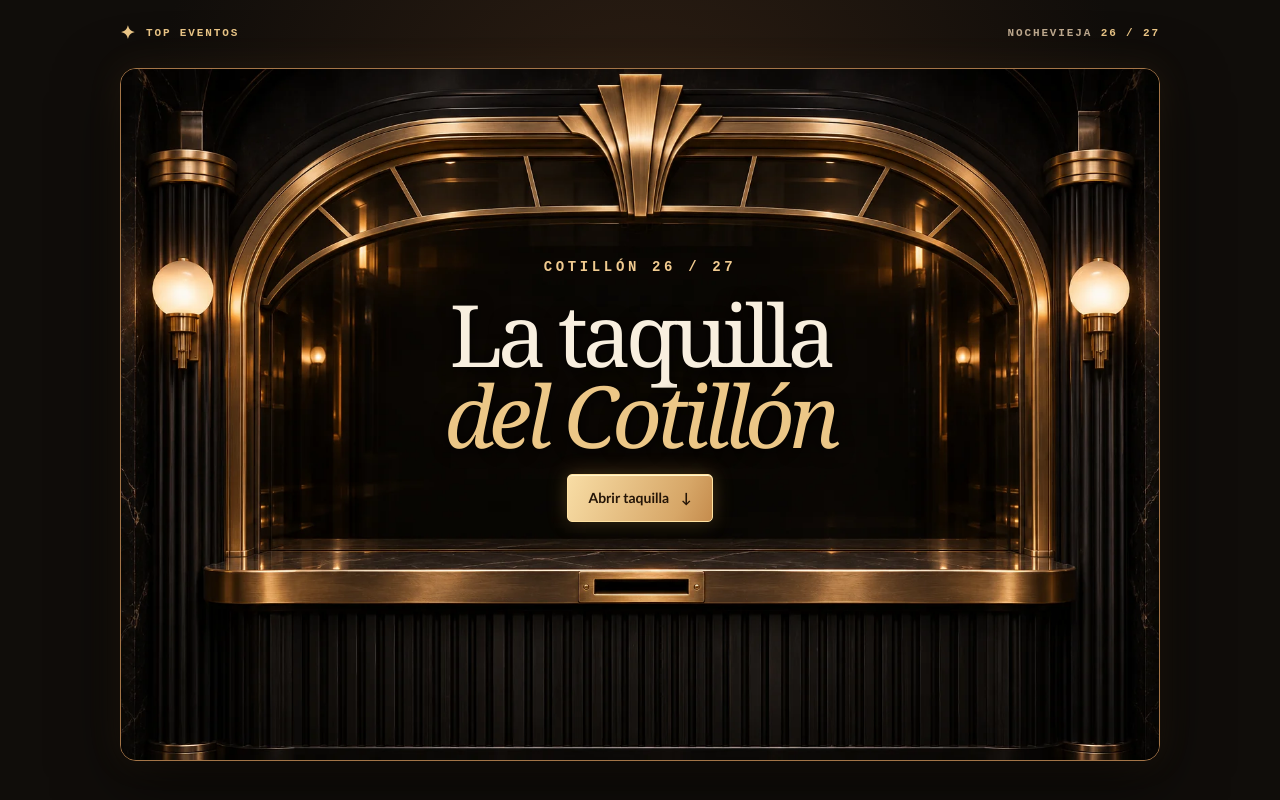
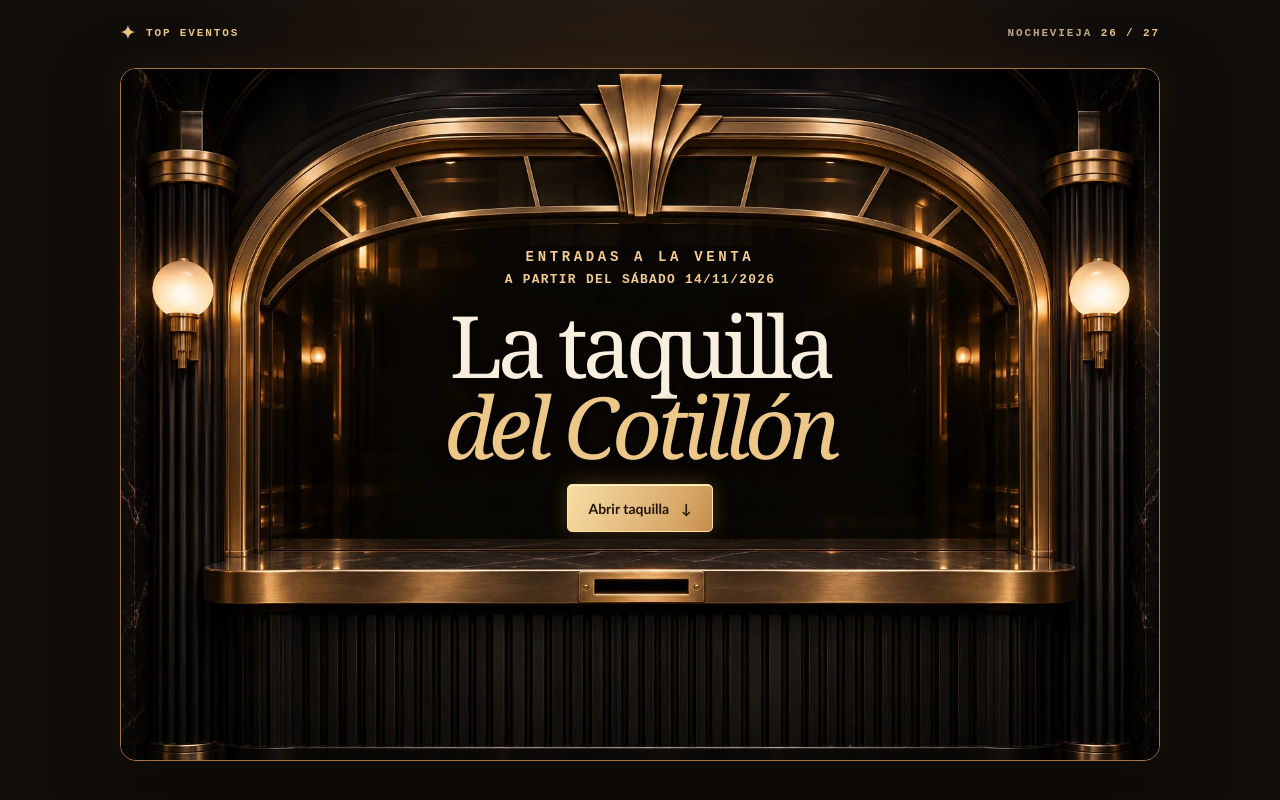
Before and after one commit to TopEventosyServicios/PUNTOS-DE-VENTA, a plain HTML site: page index.html in a window 1280 px wide. Drawn offline with Linux system fonts and the light colour scheme.

Commit message:
Add files via upload

```diff
--- a/index.html
+++ b/index.html
@@ -7,8 +7,8 @@
   <meta name="description" content="Abre la taquilla del Cotillón 26/27. Consulta los puntos de venta y los teléfonos para comprar tu entrada.">
   <title>La taquilla del Cotillón 26/27 · TOP EVENTOS</title>
   <link rel="icon" href="data:,">
-  <link rel="stylesheet" href="taquilla.css">
-  <script src="taquilla.js" defer></script>
+  <link rel="stylesheet" href="taquilla.css?v=14112026">
+  <script src="taquilla.js?v=14112026" defer></script>
 </head>
 <body>
   <header class="masthead">
@@ -20,7 +20,9 @@
       <img class="booth-image" src="taquilla.webp" alt="" width="1536" height="1024" fetchpriority="high">
       <div class="window-glow" aria-hidden="true"></div>
       <div class="window-content">
-        <p class="marquee" id="marquee" role="status">COTILLÓN 26 / 27</p>
+        <p class="marquee" id="marquee">Entradas a la venta
+          <span class="sale-date">a partir del sábado <time datetime="2026-11-14">14/11/2026</time></span>
+        </p>
         <h1 id="title">La taquilla <em>del Cotillón</em></h1>
         <button class="open-button" id="open-booth" type="button" aria-controls="sales" aria-expanded="false" hidden>
           <span id="open-label">Abrir taquilla</span><span aria-hidden="true">↓</span>
--- a/taquilla.css
+++ b/taquilla.css
@@ -75,6 +75,13 @@ button { font: inherit; cursor: pointer; }
   text-transform: uppercase;
   letter-spacing: .26em;
 }
+.sale-date {
+  display: block;
+  margin-top: .48em;
+  font-size: .92em;
+  letter-spacing: .1em;
+}
+.sale-date time { white-space: nowrap; }
 .booth[data-state] .marquee {
   color: #ffe5af;
   text-shadow: 0 0 9px #f8aa4d, 0 0 30px #f8a043;
--- a/taquilla.js
+++ b/taquilla.js
@@ -5,7 +5,6 @@ const button = document.querySelector("#open-booth");
 const label = document.querySelector("#open-label");
 const sales = document.querySelector("#sales");
 const title = document.querySelector("#sales-title");
-const marquee = document.querySelector("#marquee");
 const reducedMotion = matchMedia("(prefers-reduced-motion: reduce)");
 
 function showPoints() {
@@ -31,7 +30,6 @@ button.addEventListener("click", () => {
 
   booth.dataset.state = "opening";
   button.setAttribute("aria-disabled", "true");
-  marquee.textContent = "Entradas a la venta";
   label.textContent = "Abriendo taquilla";
   if (reducedMotion.matches) finishOpening();
   else window.setTimeout(finishOpening, 1380);
```
